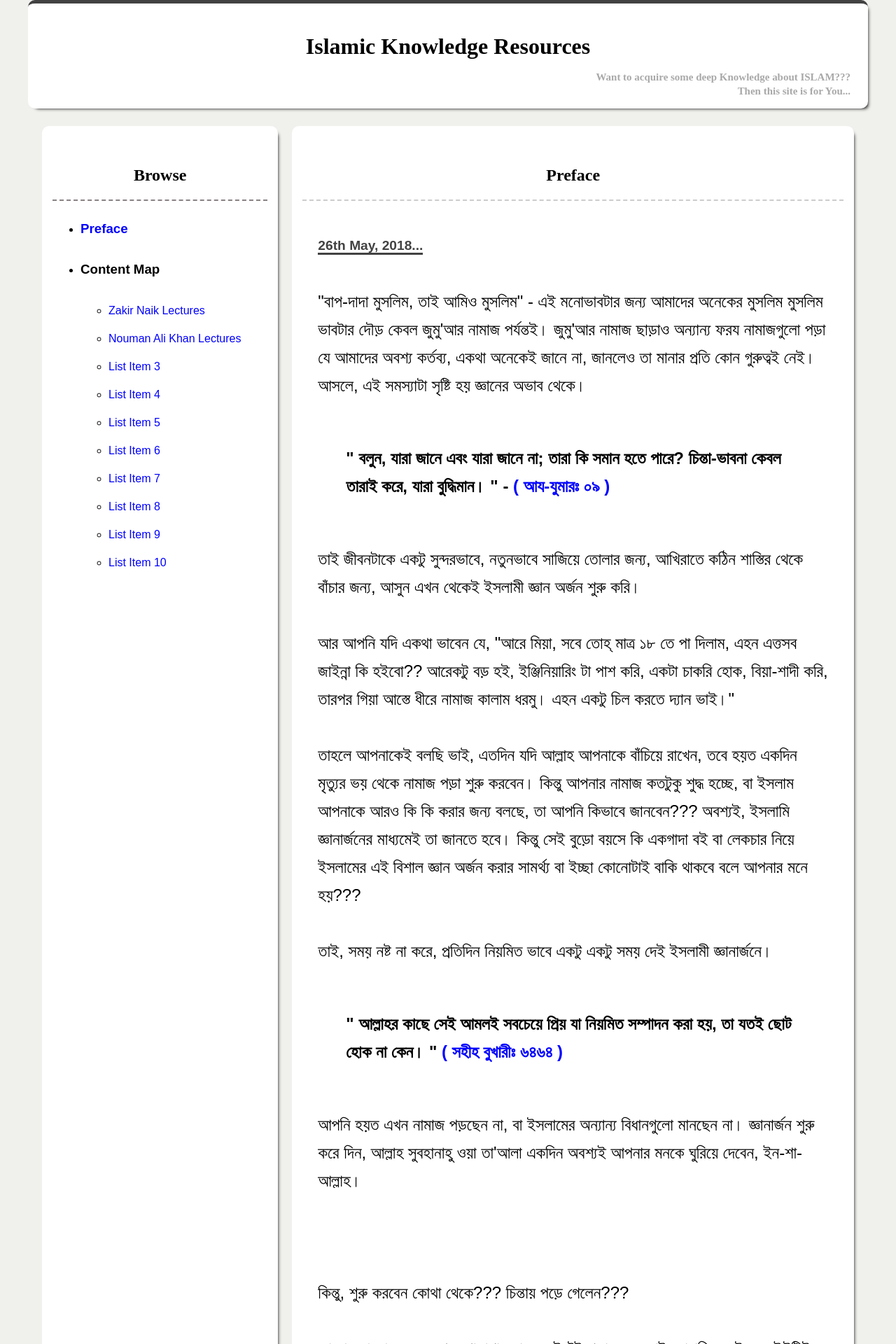
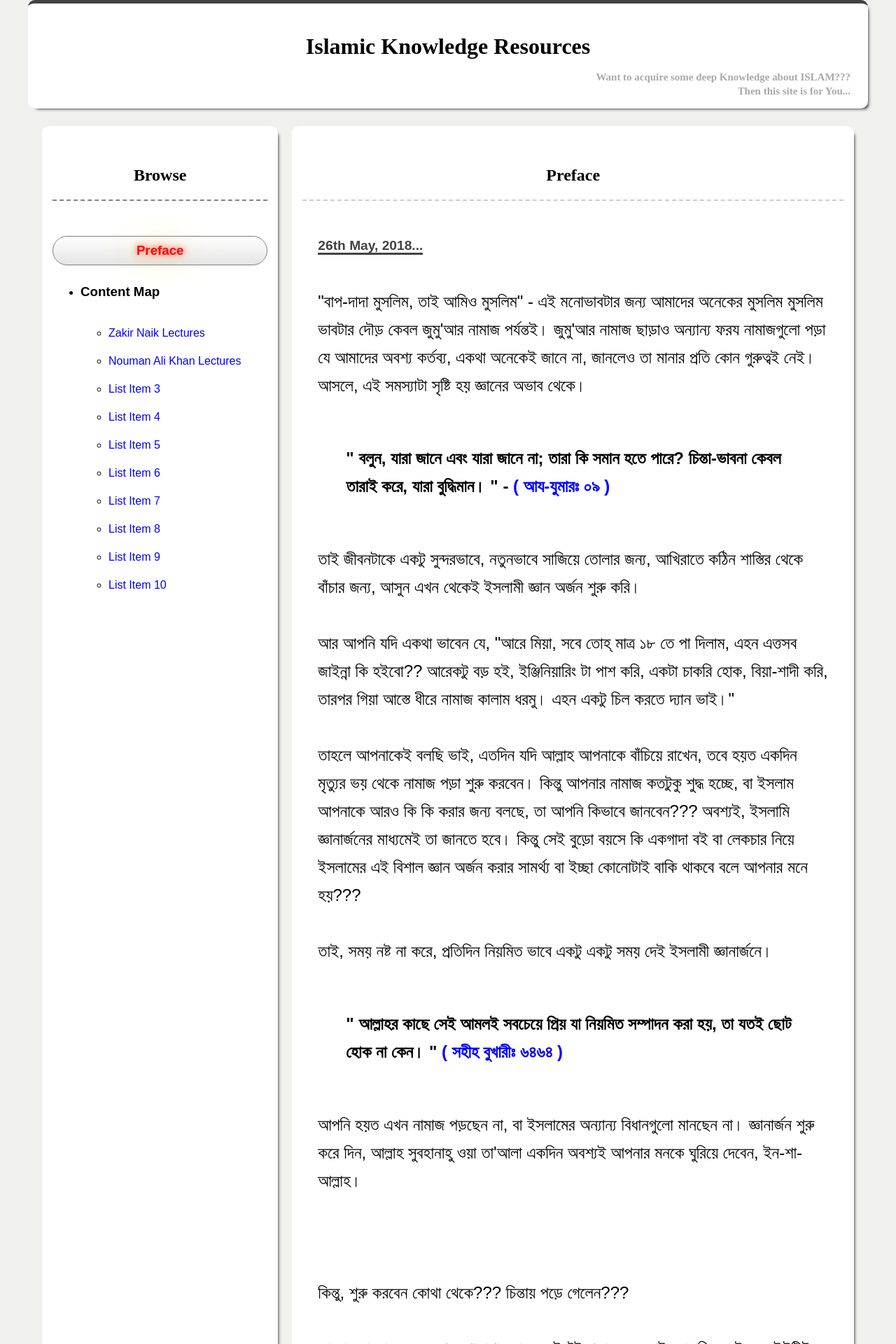
Before and after one commit to arman-bhaai/islamic-knowledge-resources, a Jekyll site: the page built from index.html, in a window 1280 px wide. Shown: the top 1920 px of the page at 70% size. Built offline with Jekyll 4.4.1, drawn with Linux system fonts in a browser that asks for light colours; some web fonts are replaced.

Commit message:
stylized preface link

```diff
--- a/_includes/sidebar.html
+++ b/_includes/sidebar.html
@@ -2,10 +2,8 @@
     <div id="sidebar-header">
         <h2>Browse</h2>
     </div>
+    <a href="{{site.baseurl}}/index.html" id="glow"><h3 id="preface-link">Preface</h3></a>
     <ul>
-        <li>
-            <h3><a href="{{site.baseurl}}/index.html">Preface</a></h3>
-        </li>
         <li>
             <h3>Content Map</h3>
             <ul>
--- a/styles/style.css
+++ b/styles/style.css
@@ -145,6 +145,47 @@
             color: red;
         }
 
+        aside h3#preface-link {
+            text-align: center;
+            margin-top: 50px;
+            border: 1px groove grey;
+            color: #ff0505;
+            border-radius: 25px;
+            background: #ffffff;
+            background: -moz-linear-gradient(top, #ffffff 0%, #e5e5e5 100%);
+            background: -webkit-linear-gradient(top, #ffffff 0%,#e5e5e5 100%);
+            background: linear-gradient(to bottom, #ffffff 0%,#e5e5e5 100%);
+            filter: progid:DXImageTransform.Microsoft.gradient( startColorstr='#ffffff', endColorstr='#e5e5e5',GradientType=0 );
+        }
+
+        aside a:hover {
+            text-decoration: none;
+        }
+
+        /* #glow {
+            -webkit-transition: 0.5s ease-in-out;
+            -moz-transition: 0.5s ease-in-out;
+            -ms-transition: 0.5s ease-in-out;
+            -o-transition: 0.5s ease-in-out;
+            transition: 0.5s ease-in-out;
+            -webkit-text-shadow: 0 0 0 transparent, 0 0 0 transparent;
+            -moz-text-shadow: 0 0 0 transparent, 0 0 0 transparent;
+            -ms-text-shadow: 0 0 0 transparent, 0 0 0 transparent;
+            -o-text-shadow: 0 0 0 transparent, 0 0 0 transparent;
+            text-shadow: 0 0 0 transparent, 0 0 0 transparent;
+            color: rgba(0, 0, 0, 0.1);
+            overflow: visible;
+          } */
+
+          #glow {
+            color: white;
+            -webkit-text-shadow: 0 0 10px #ff401a, 0 0 50px #ff9b1a;
+            -moz-text-shadow: 0 0 10px #ff401a, 0 0 50px #ff9b1a;
+            -ms-text-shadow: 0 0 10px #ff401a, 0 0 50px #ff9b1a;
+            -o-text-shadow: 0 0 10px #ff401a, 0 0 50px #ff9b1a;
+            text-shadow: 0 0 10px #ff401a, 0 0 50px #ff9b1a;
+          }
+
         blockquote {
             font-weight: bold;
         }
```
